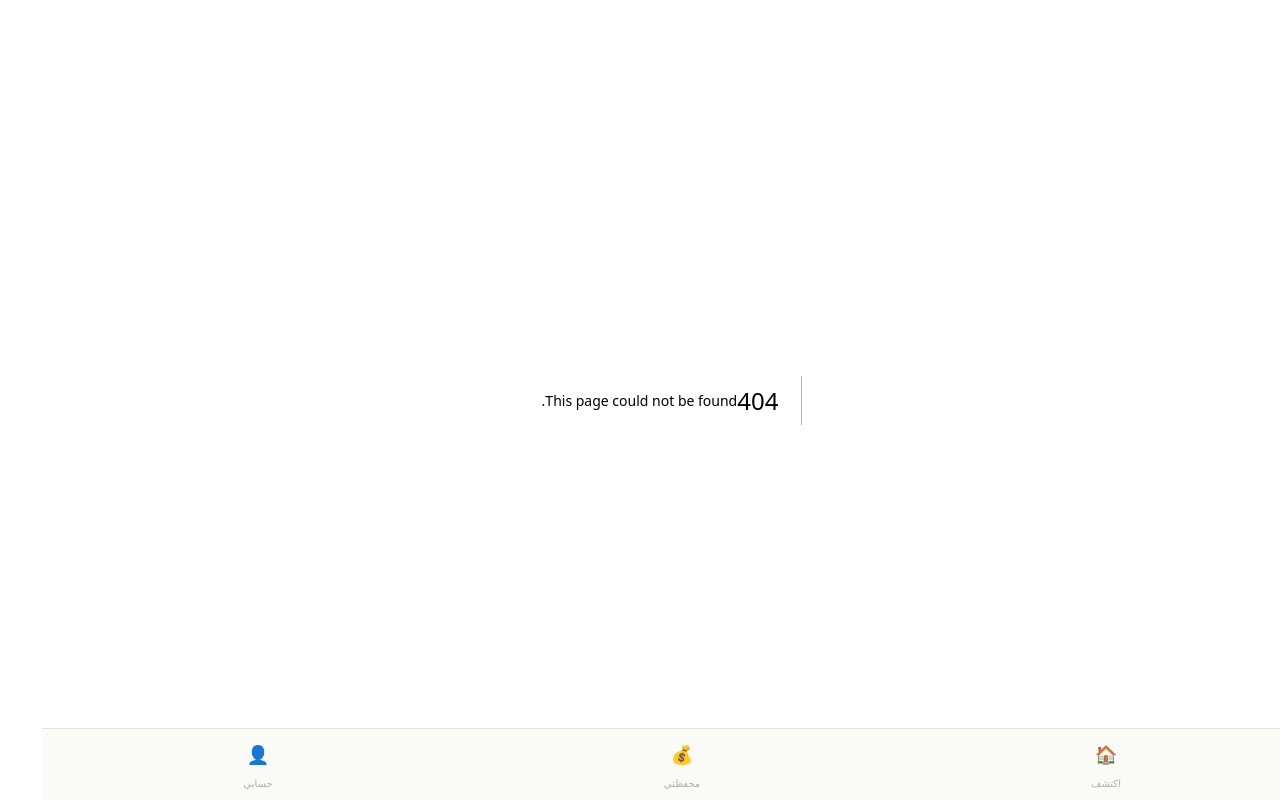
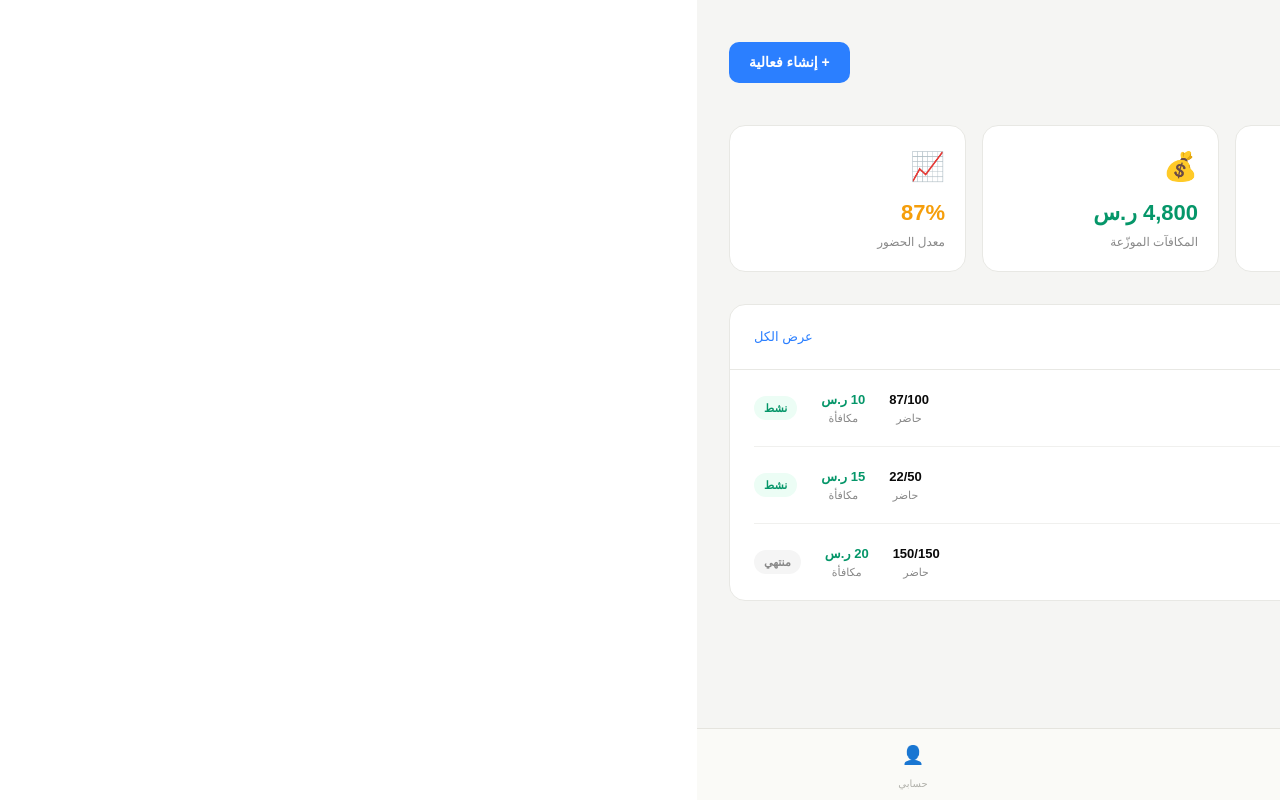
Before and after one commit to linenotpaid/linenotpaid, a Next.js app: page /merchant in a window 1280 px wide. Before the commit this address had no page. Built offline with nearby package versions, Linux system fonts and the light colour scheme.

Commit message:
feat: add merchant dashboard

```diff
--- /dev/null
+++ b/src/app/merchant/page.tsx
@@ -0,0 +1,126 @@
+'use client'
+import { useState } from 'react'
+import Link from 'next/link'
+
+export default function MerchantDashboard() {
+  const [page, setPage] = useState('home')
+
+  const stats = [
+    {label:'إجمالي الفعاليات',value:'12',icon:'🎯',color:'#2B7FFF'},
+    {label:'إجمالي الحضور',value:'1,240',icon:'👥',color:'#7C3AED'},
+    {label:'المكافآت الموزّعة',value:'4,800 ر.س',icon:'💰',color:'#059669'},
+    {label:'معدل الحضور',value:'87%',icon:'📈',color:'#F59E0B'},
+  ]
+
+  const events = [
+    {id:1,title:'عرض الفطور المجاني',date:'2026-05-10',time:'08:00',location:'الرياض، حي النخيل',attendees:87,max:100,reward:10,status:'active'},
+    {id:2,title:'قهوة الصباح المميزة',date:'2026-06-12',time:'07:00',location:'جدة، الكورنيش',attendees:22,max:50,reward:15,status:'active'},
+    {id:3,title:'إفطار رمضاني',date:'2026-04-01',time:'18:30',location:'الرياض، العليا',attendees:150,max:150,reward:20,status:'ended'},
+  ]
+
+  const sidebar = [
+    {id:'home',icon:'🏠',label:'الرئيسية'},
+    {id:'events',icon:'🎯',label:'الفعاليات'},
+    {id:'create',icon:'➕',label:'إنشاء فعالية'},
+    {id:'attendees',icon:'👥',label:'الحضور'},
+    {id:'rewards',icon:'💰',label:'المكافآت'},
+    {id:'settings',icon:'⚙️',label:'الإعدادات'},
+  ]
+
+  return (
+    <div style={{display:'flex',minHeight:'100vh',background:'#F5F5F3',direction:'rtl',fontFamily:'sans-serif'}}>
+      {/* Sidebar */}
+      <div style={{width:220,background:'white',borderLeft:'1px solid #E8E8E4',display:'flex',flexDirection:'column',position:'fixed',top:0,right:0,bottom:0,zIndex:50}}>
+        <div style={{padding:'24px 20px',borderBottom:'1px solid #E8E8E4'}}>
+          <img src="/logo-light.jpg" alt="linenotpaid" style={{height:40,width:'auto',mixBlendMode:'multiply'}} />
+        </div>
+        <div style={{padding:'12px 8px',flex:1}}>
+          {sidebar.map(item=>(
+            <button key={item.id} onClick={()=>setPage(item.id)} style={{width:'100%',display:'flex',alignItems:'center',gap:12,padding:'10px 12px',borderRadius:10,border:'none',cursor:'pointer',background:page===item.id?'#EEF4FF':'transparent',color:page===item.id?'#2B7FFF':'#444',fontSize:14,fontWeight:page===item.id?600:400,marginBottom:4,textAlign:'right'}}>
+              <span>{item.icon}</span><span>{item.label}</span>
+            </button>
+          ))}
+        </div>
+        <div style={{padding:'16px 20px',borderTop:'1px solid #E8E8E4'}}>
+          <div style={{display:'flex',alignItems:'center',gap:10}}>
+            <div style={{width:36,height:36,borderRadius:'50%',background:'#EEF4FF',display:'flex',alignItems:'center',justifyContent:'center',fontSize:16}}>👤</div>
+            <div><div style={{fontSize:13,fontWeight:600,color:'#0A0A0A'}}>أحمد العلي</div><div style={{fontSize:11,color:'#888'}}>تاجر مميز</div></div>
+          </div>
+        </div>
+      </div>
+
+      {/* Main */}
+      <div style={{marginRight:220,flex:1,padding:'32px'}}>
+        {/* Header */}
+        <div style={{display:'flex',justifyContent:'space-between',alignItems:'center',marginBottom:32}}>
+          <div><h1 style={{fontSize:24,fontWeight:700,color:'#0A0A0A',marginBottom:4}}>مرحباً، أحمد 👋</h1><p style={{color:'#888',fontSize:14}}>إليك ملخص نشاطك اليوم</p></div>
+          <button onClick={()=>setPage('create')} style={{padding:'10px 20px',borderRadius:10,background:'#2B7FFF',color:'white',border:'none',fontSize:14,fontWeight:600,cursor:'pointer'}}>+ إنشاء فعالية</button>
+        </div>
+
+        {/* Stats */}
+        <div style={{display:'grid',gridTemplateColumns:'repeat(4,1fr)',gap:16,marginBottom:32}}>
+          {stats.map((s,i)=>(
+            <div key={i} style={{background:'white',borderRadius:16,padding:20,border:'1px solid #E8E8E4'}}>
+              <div style={{fontSize:28,marginBottom:8}}>{s.icon}</div>
+              <div style={{fontSize:22,fontWeight:700,color:s.color,marginBottom:4}}>{s.value}</div>
+              <div style={{fontSize:12,color:'#888'}}>{s.label}</div>
+            </div>
+          ))}
+        </div>
+
+        {/* Events */}
+        <div style={{background:'white',borderRadius:16,border:'1px solid #E8E8E4',overflow:'hidden'}}>
+          <div style={{padding:'20px 24px',borderBottom:'1px solid #E8E8E4',display:'flex',justifyContent:'space-between',alignItems:'center'}}>
+            <h2 style={{fontSize:16,fontWeight:700,color:'#0A0A0A'}}>الفعاليات الأخيرة</h2>
+            <button onClick={()=>setPage('events')} style={{fontSize:13,color:'#2B7FFF',background:'none',border:'none',cursor:'pointer'}}>عرض الكل</button>
+          </div>
+          <div style={{padding:'0 24px'}}>
+            {events.map((ev,i)=>(
+              <div key={i} style={{padding:'16px 0',borderBottom:i<events.length-1?'1px solid #F0F0EE':'none',display:'flex',alignItems:'center',justifyContent:'space-between'}}>
+                <div style={{display:'flex',alignItems:'center',gap:12}}>
+                  <div style={{width:44,height:44,borderRadius:12,background:'#EEF4FF',display:'flex',alignItems:'center',justifyContent:'center',fontSize:20}}>🎯</div>
+                  <div>
+                    <div style={{fontSize:14,fontWeight:600,color:'#0A0A0A',marginBottom:2}}>{ev.title}</div>
+                    <div style={{fontSize:12,color:'#888'}}>{ev.date} · {ev.location}</div>
+                  </div>
+                </div>
+                <div style={{display:'flex',alignItems:'center',gap:24}}>
+                  <div style={{textAlign:'center'}}>
+                    <div style={{fontSize:13,fontWeight:600,color:'#0A0A0A'}}>{ev.attendees}/{ev.max}</div>
+                    <div style={{fontSize:11,color:'#888'}}>حاضر</div>
+                  </div>
+                  <div style={{textAlign:'center'}}>
+                    <div style={{fontSize:13,fontWeight:600,color:'#059669'}}>{ev.reward} ر.س</div>
+                    <div style={{fontSize:11,color:'#888'}}>مكافأة</div>
+                  </div>
+                  <div style={{padding:'4px 10px',borderRadius:100,background:ev.status==='active'?'#ECFDF5':'#F5F5F5',color:ev.status==='active'?'#059669':'#888',fontSize:11,fontWeight:600}}>
+                    {ev.status==='active'?'نشط':'منتهي'}
+                  </div>
+                </div>
+              </div>
+            ))}
+          </div>
+        </div>
+
+        {/* Create Event Form */}
+        {page==='create'&&(
+          <div style={{position:'fixed',top:0,left:0,right:0,bottom:0,background:'rgba(0,0,0,0.5)',zIndex:100,display:'flex',alignItems:'center',justifyContent:'center'}}>
+            <div style={{background:'white',borderRadius:20,padding:32,width:480,maxHeight:'80vh',overflowY:'auto'}}>
+              <div style={{display:'flex',justifyContent:'space-between',alignItems:'center',marginBottom:24}}>
+                <h2 style={{fontSize:18,fontWeight:700,color:'#0A0A0A'}}>إنشاء فعالية جديدة</h2>
+                <button onClick={()=>setPage('home')} style={{background:'none',border:'none',fontSize:20,cursor:'pointer',color:'#888'}}>✕</button>
+              </div>
+              {[{label:'اسم الفعالية',type:'text',placeholder:'مثال: عرض الفطور المجاني'},{label:'الوصف',type:'text',placeholder:'وصف قصير للفعالية'},{label:'التاريخ',type:'date',placeholder:''},{label:'الوقت',type:'time',placeholder:''},{label:'الموقع',type:'text',placeholder:'مثال: الرياض، حي النخيل'},{label:'الحد الأقصى للحضور',type:'number',placeholder:'مثال: 100'},{label:'قيمة المكافأة (ر.س)',type:'number',placeholder:'مثال: 15'}].map((f,i)=>(
+                <div key={i} style={{marginBottom:16}}>
+                  <label style={{display:'block',fontSize:13,fontWeight:600,color:'#444',marginBottom:6}}>{f.label}</label>
+                  <input type={f.type} placeholder={f.placeholder} style={{width:'100%',padding:'10px 12px',borderRadius:8,border:'1px solid #E8E8E4',fontSize:14,outline:'none',boxSizing:'border-box'}} />
+                </div>
+              ))}
+              <button style={{width:'100%',padding:'12px',borderRadius:10,background:'#2B7FFF',color:'white',border:'none',fontSize:15,fontWeight:600,cursor:'pointer',marginTop:8}}>إنشاء الفعالية</button>
+            </div>
+          </div>
+        )}
+      </div>
+    </div>
+  )
+}
```
